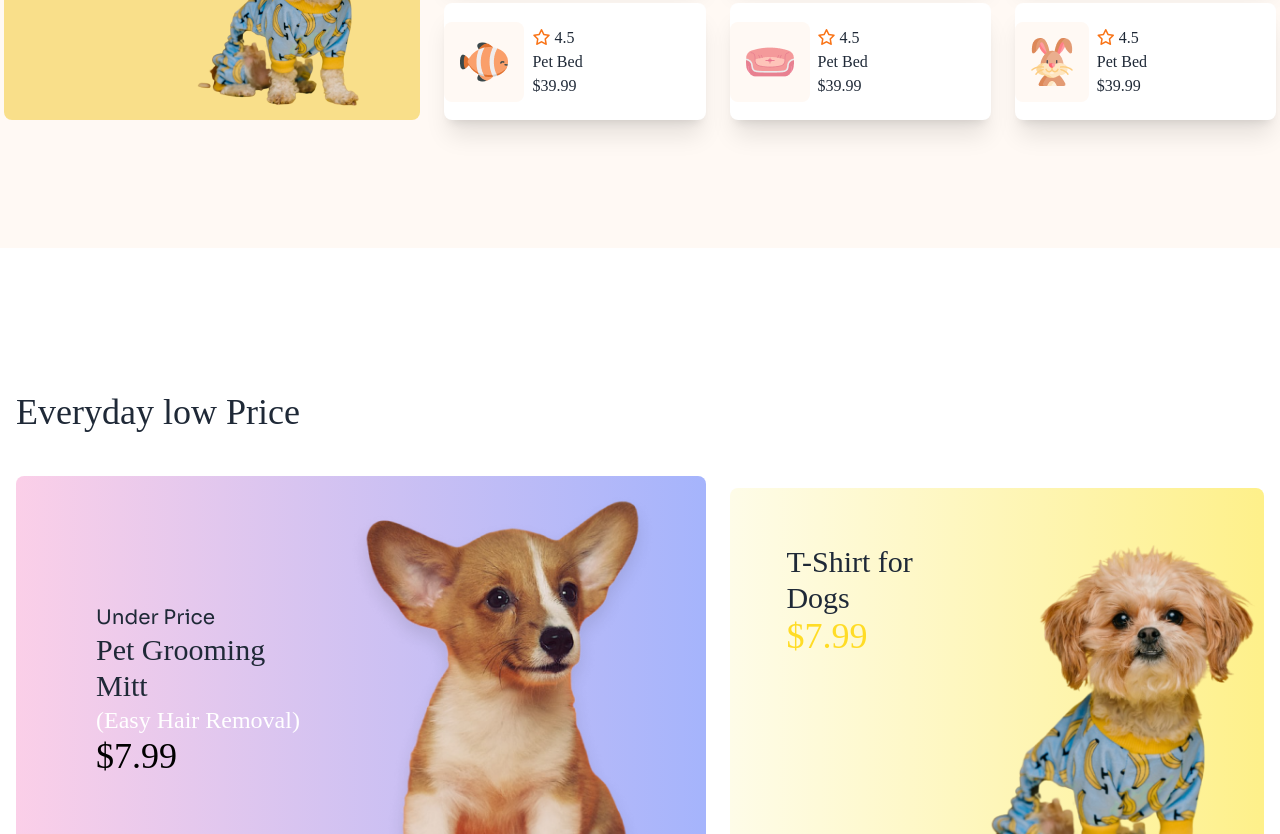
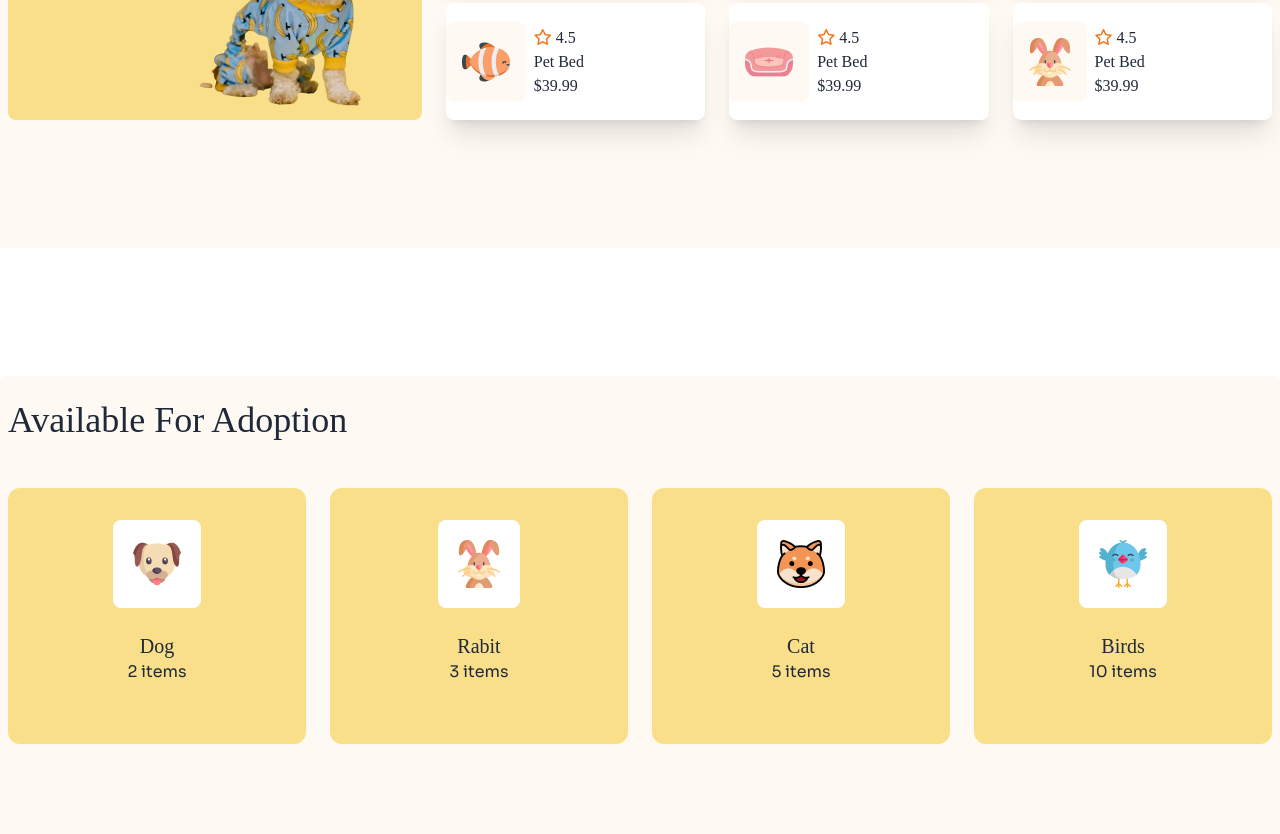
Before and after one commit to jannatuljyoti/B11-Assignment-3, a plain HTML site: page index.html in a window 1280 px wide. Shown: the part 1966-2800 px from the top of the page. Drawn offline with nearby package versions, Linux system fonts and the light colour scheme; a web font is replaced by a local one.

Commit message:
added responsive section

```diff
--- a/index.html
+++ b/index.html
@@ -81,6 +81,7 @@
 
                 </div>
               </div>
+              <hr class="lg:hidden">
          </nav>
 
          <!-- banner section -->
@@ -88,7 +89,7 @@
          <section class="md:container  mx-auto">
          <div class="mt-16 relative flex flex-col ">
             <div class=" lg:absolute top-12 pl-7 space-y-4 animate-bounce">
-                <h2 class="text-5xl">Pamper Your Pet,<br> Because They Deserve <br> the Bes</h2>
+                <h2 class="text-5xl">Pamper Your Pet,<br> Because They Deserve <br> the Best</h2>
              <p class="font-sora font-normal text-xl">Discover a world of treats, toys, and essentials handpicked for <br> your furry friends. Shop now and make tails wag with joy!</p>
              <button class="w-32 h-10 rounded-lg bg-yellow-400"><span class="font-sora font-normal text-xl">Find a pet</span></button>
              </div>
@@ -202,9 +203,9 @@
         </div>
         <!-- card -->
 
-        <div class="flex-cols lg:flex  gap-x-6 mt-12 pb-32 pl-1 pr-1">
+        <div class="flex-cols lg:flex  gap-x-6 mt-12 pb-32 pl-2 pr-2">
           <!-- content -->
-          <div class="flex relative   lg:pt-12 lg:pl-8 bg-bg-card lg:w-1/3 h-[400px] rounded-lg">
+          <div class="flex relative pl-6 pt-6  lg:pt-12 lg:pl-8 bg-bg-card lg:w-1/3 h-[400px] rounded-lg">
             <div class="space-y-4">
               <h3 class="text-3xl">T-Shirt For Dogs</h3>
             <p class="font-thin text-gray-600">Comfortable, stylish, breathable, soft, <br> cute,  protective, trendy.</p>
@@ -368,12 +369,70 @@
       </div>
     </section>
 
+
+<!-- Available For Adoption -->
+
+<section class="md:container  mx-auto">
+
+  <div class="lg:mt-32 pl-2 pr-2 pb-32 bg-bg-color rounded-lg">
+    <h2 class="text-4xl lg:pt-6">Available For Adoption</h2>
+
+    <!-- card section -->
+
+
+    <div class="grid grid-cols-2  gap-6  lg:grid-cols-4 mt-12">
+      <!-- card 1 -->
+       <div class="bg-bg-card rounded-xl h-64 items-center text-center ">
+        <div class="flex items-center justify-center pt-8">
+          <img class="bg-white rounded-lg p-5" src="c1-assets/dog-cartoon.png" alt="">
+         </div>
+         <div class=" pt-6 ">
+          <h2 class="text-xl ">Dog</h2>
+          <p class="font-sora text-base">2 items</p>
+          </div>
+       </div>
+
+      <!-- card 2 -->
+      <div class="bg-bg-card rounded-xl h-64 items-center text-center ">
+        <div class="flex items-center justify-center pt-8">
+          <img class="bg-white rounded-lg p-5" src="c1-assets/rabbit-cartoon.png" alt="">
+         </div>
+         <div class=" pt-6 ">
+          <h2 class="text-xl ">Rabit</h2>
+          <p class="font-sora text-base">3 items</p>
+          </div>
+       </div>
+
+      <!-- card 3 -->
+      <div class="bg-bg-card rounded-xl h-64 items-center text-center">
+        <div class="flex items-center justify-center pt-8">
+          <img class="bg-white rounded-lg p-5" src="c1-assets/Cat-cartoon.png" alt="">
+         </div>
+         <div class=" pt-6 ">
+          <h2 class="text-xl ">Cat</h2>
+          <p class="font-sora text-base">5 items</p>
+          </div>
+       </div>
+
+      <!-- card 4 -->
+      <div class="bg-bg-card rounded-xl h-64 items-center text-center">
+        <div class="flex items-center justify-center pt-8">
+          <img class="bg-white rounded-lg p-5" src="c1-assets/bird-cartoon.png" alt="">
+         </div>
+         <div class=" pt-6 ">
+          <h2 class="text-xl ">Birds</h2>
+          <p class="font-sora text-base">10 items</p>
+          </div>
+       </div>
+
+</section>
+
   <!-- Everyday low price section -->
 
     <section class="md:container  mx-auto">
-      <div class="p-4">
+      <div class="p-4 ">
         <h3 class="text-4xl lg:pt-32 pb-11">Everyday low Price</h3>
-        <div class="flex-cols lg:flex space-y-3 lg:space-x-6">
+        <div class="grid grid-cols-1 lg:grid-cols-2 gap-6">
           <!-- 1st card -->
           <div class="flex bg-gradient-to-r from-pink-200 to-indigo-300 rounded-lg">
             <div class="lg:pt-32 pl-20">
@@ -384,7 +443,7 @@
             </div>
 
             <div>
-              <img src="c1-assets/cute-dog-mid.png" alt="">
+              <img  src="c1-assets/cute-dog-mid.png" alt="">
             </div>
 
           </div>
@@ -406,9 +465,9 @@
 
     <!-- Get News -->
 
-    <section class="relative translate-y-[50%] rounded-lg md:container  mx-auto">
-      <div class="flex-cols lg:flex bg-bg-color  gap-x-44 rounded-lg ml-5 mr-5">
-        <div class="pt-9 pl-20">
+    <section class="relative translate-y-[50%]  md:container  mx-auto">
+      <div class="flex-cols lg:flex bg-bg-color  gap-x-44 rounded-lg ml-5 mr-5 ">
+        <div class="pl-8  lg:pt-9 lg:pl-20">
           <img src="c1-assets/cute-pet-mid.png" alt="">
         </div>
         <!-- content -->
@@ -416,7 +475,7 @@
           <h2 class="lg:pt-16 text-4xl">Get Pawsome News!</h2>
           <p class="text-xl font-sora">Exclusive training tips, ticks, product deals and more.</p>
           <input class="lg:w-[400px] lg:h-[67px] pl-3" type="email" name="" id="" placeholder="Enter email...." > <br>
-          <button class="bg-btn-primary  rounded-lg w-[160px] lg:h-[65px]">Subscribe</button>
+          <button class=" bg-btn-primary  rounded-lg w-[160px] lg:h-[65px]">Subscribe</button>
         </div>
       </div>
 
```
